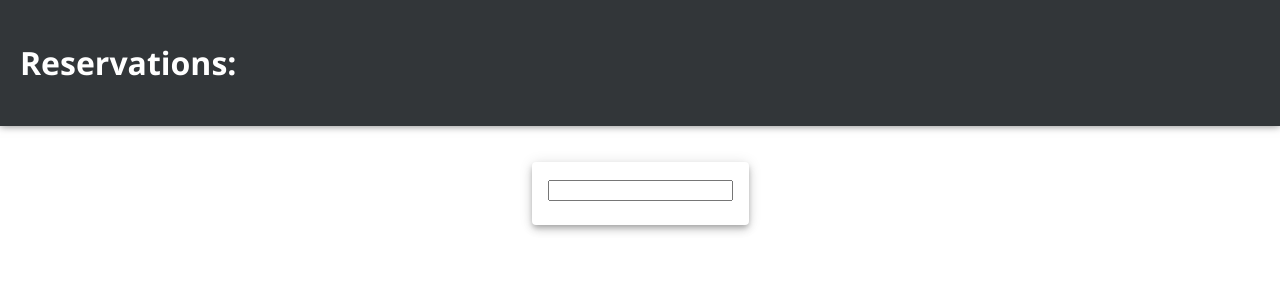
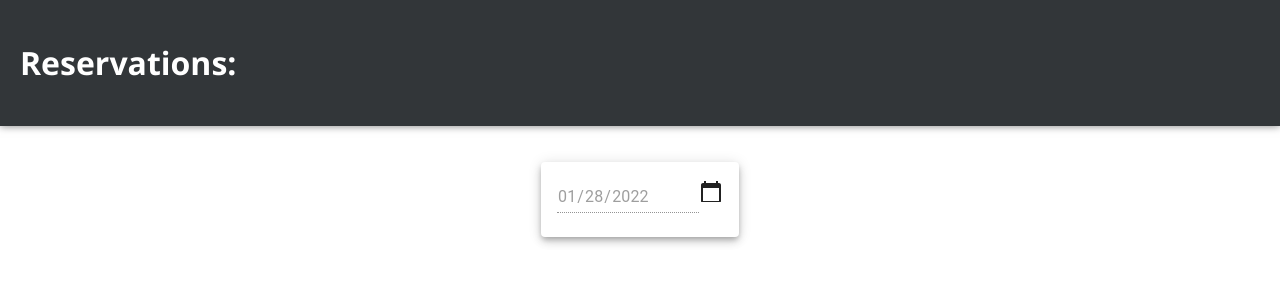
Before and after one commit to programandoconro/conference-room-reservation-system, a Next.js app: page /reservation in a window 1280 px wide. Shown: the top 300 px of the page. Built offline with nearby package versions, Linux system fonts and the light colour scheme.

Commit message:
set time && calendar done

```diff
--- /dev/null
+++ b/components/Calendar/calendar.tsx
@@ -0,0 +1,54 @@
+import { useState, memo, useEffect } from "react";
+import { Button, Card, CardContent, Input, Icon } from "@mui/material";
+import DatePicker, { registerLocale } from "react-datepicker";
+import ja from "date-fns/locale/ja";
+import CalendarTodayIcon from "@mui/icons-material/CalendarToday";
+import { formatDate } from "../../utils/formatDate";
+
+const CalendarComponent = () => {
+  const [elevation, setElevation] = useState(5);
+  const [date, setDate] = useState(formatDate(new Date()));
+
+  useEffect(() => {
+    registerLocale("ja", ja);
+  }, []);
+
+  const handleHoverOver = () => {
+    setElevation(10);
+  };
+  const handleHoverOut = () => {
+    setElevation(5);
+  };
+
+  return (
+    <div>
+      <div className="calendar-container">
+        <main className="calendar-content">
+          <Card raised={true} elevation={elevation}>
+            <CardContent>
+              <DatePicker
+                locale={"ja"}
+                onChange={(d) => {
+                  d && setDate(formatDate(d));
+                }}
+                customInput={
+                  <div
+                    onMouseOut={handleHoverOut}
+                    onMouseOver={handleHoverOver}
+                  >
+                    <Input type={"date"} disabled={true} value={date} />
+                    <Icon>
+                      <CalendarTodayIcon />
+                    </Icon>
+                  </div>
+                }
+              />
+            </CardContent>
+          </Card>
+        </main>
+      </div>
+    </div>
+  );
+};
+
+export default memo(CalendarComponent);
--- a/components/calendar.tsx
+++ /dev/null
@@ -1,32 +0,0 @@
-import { useState, memo, useEffect } from "react";
-import { Card, CardContent, Input, TextField } from "@mui/material";
-import DatePicker, { registerLocale } from "react-datepicker";
-import ja from "date-fns/locale/ja";
-
-const CalendarComponent = () => {
-  const [value, setValue] = useState(undefined);
-  const [elevation, setElevation] = useState(5);
-  useEffect(() => {
-    registerLocale("ja", ja);
-  }, []);
-  return (
-    <div>
-      <div className="calendar-container">
-        <main className="calendar-content">
-          <Card
-            raised={true}
-            elevation={elevation}
-            onMouseOut={() => setElevation(5)}
-            onMouseOver={() => setElevation(10)}
-          >
-            <CardContent>
-              <DatePicker locale={"ja"} onChange={() => {}} />
-            </CardContent>
-          </Card>
-        </main>
-      </div>
-    </div>
-  );
-};
-
-export default memo(CalendarComponent);
--- a/package.json
+++ b/package.json
@@ -10,18 +10,18 @@
   "dependencies": {
     "@emotion/react": "^11.7.1",
     "@emotion/styled": "^11.6.0",
+    "@mui/icons-material": "^5.3.1",
     "@mui/material": "^5.3.1",
-    "@types/react-datepicker": "^4.3.4",
     "date-fns": "^2.28.0",
     "next": "12.0.9",
     "react": "17.0.2",
-    "react-date-picker": "^8.3.6",
     "react-datepicker": "^4.6.0",
     "react-dom": "17.0.2"
   },
   "devDependencies": {
     "@types/node": "17.0.13",
     "@types/react": "17.0.38",
+    "@types/react-datepicker": "^4.3.4",
     "eslint": "8.7.0",
     "eslint-config-next": "12.0.9",
     "typescript": "4.5.5"
--- a/pages/reservation.tsx
+++ b/pages/reservation.tsx
@@ -1,4 +1,4 @@
-import Calendar from "../components/calendar";
+import Calendar from "../components/Calendar/calendar";
 
 const Reservation = () => {
   return (
--- a/styles/calendar.css
+++ b/styles/calendar.css
@@ -29,11 +29,8 @@
 .calendar-content {
   display: flex;
   max-width: 50%;
-  flex-basis: 420px;
-  flex-grow: 100;
-  align-items: stretch;
   padding-top: 1em;
-  justify-content: center;
+  flex-direction: column;
 }
 
 .input-date {
--- /dev/null
+++ b/utils/formatDate.ts
@@ -0,0 +1,6 @@
+import format from "date-fns/format/index.js";
+import ja from "date-fns/locale/ja";
+
+export const formatDate = (date: Date) => {
+  return format(date, "yyyy-MM-dd", { locale: ja });
+};
```
Also changed, not shown: 1 other file (tests, documents, lock files or other folders).
